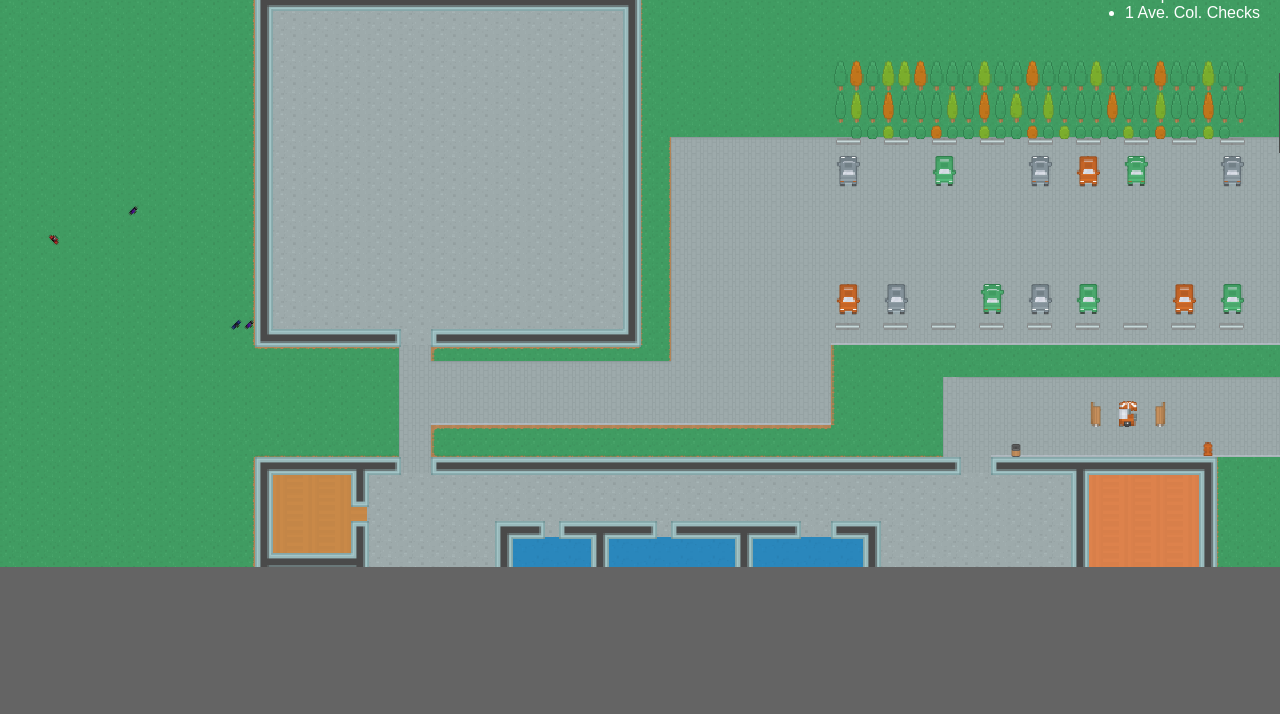
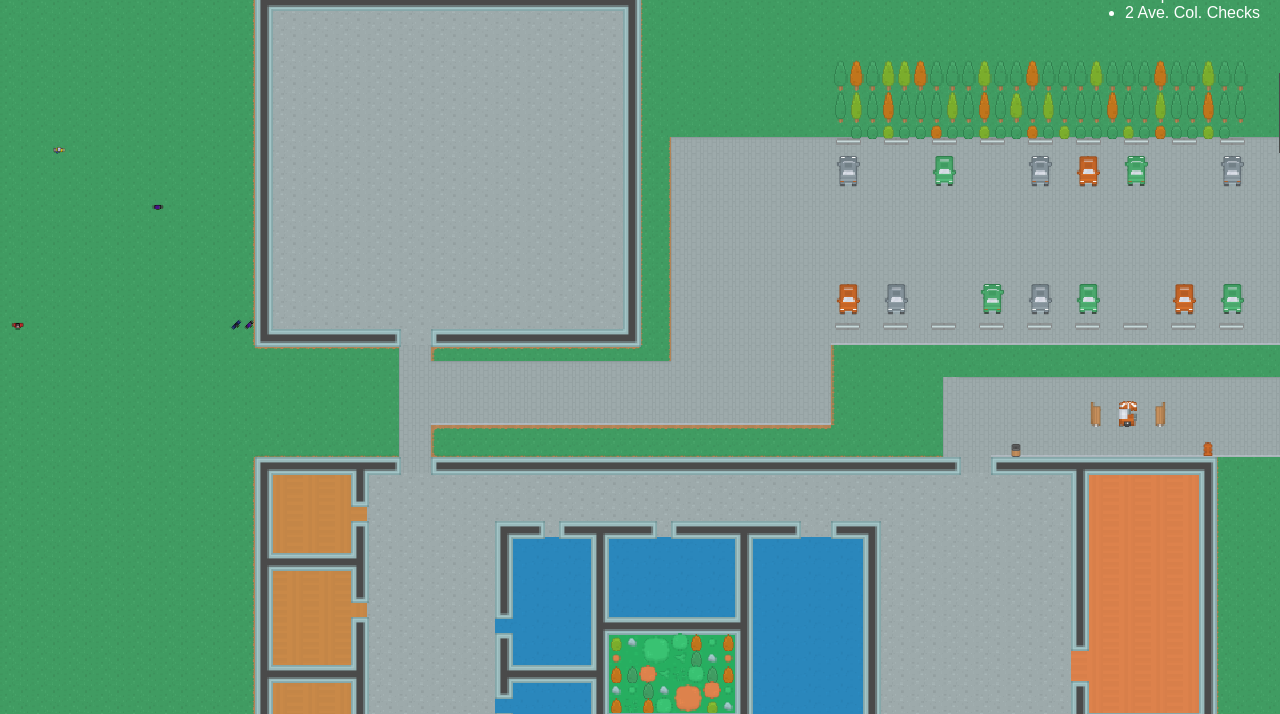
Before and after one commit to micahh2/hsu, a website with bundled scripts: page src/index.html in a window 1280 px wide. Shown: the part 86-800 px from the top of the page. Built offline with nearby package versions, Linux system fonts and the light colour scheme.

Commit message:
added fullmap support

```diff
--- a/src/camera.js
+++ b/src/camera.js
@@ -44,27 +44,26 @@ export class Camera {
    * @param {Object} arguments
    * @param {Viewport=} arguments.oldViewport - old viewport which will be returned if there
    *                                    is no difference between the new and the old viewport
-   * @param {number} arguments.width - absolute width of the screen
-   * @param {number} arguments.height - absolute height of the screen
+   * @param {number} arguments.canvasWidth - absolute width of the canvas/screen
+   * @param {number} arguments.canvasHeight - absolute height of the canvas/screen
+   * @param {number} arguments.mapWidth - absolute width of the map
+   * @param {number} arguments.mapHeight - absolute height of the map
    * @param {number} arguments.scale - an integer, 1 => no scaling
    */
   static updateViewport({
-    oldViewport, player, width, height, scale,
+    oldViewport, player, mapWidth, mapHeight, scale, canvasWidth, canvasHeight,
   }) {
-    const viewportWidth = width / scale;
-    const viewportHeight = height / scale;
+    const viewportWidth = canvasWidth / scale;
+    const viewportHeight = canvasHeight / scale;
 
-    // Viewport broken into screens
-    const centerx = Math.round((player.x + player.width / 2) / width) * width;
-    const centery = Math.round((player.y + player.height / 2) / height) * height;
 
-    // Constantly updating vieport
-    // const centerx = Math.round((player.x + player.width / 2));
-    // const centery = Math.round((player.y + player.height / 2));
+    // Constantly updating viewport
+    const centerx = Math.round((player.x + player.width / 2));
+    const centery = Math.round((player.y + player.height / 2));
 
     const viewport = {
-      x: Math.min(Math.max(0, Math.round(centerx - viewportWidth / 2)), width - viewportWidth),
-      y: Math.min(Math.max(0, Math.round(centery - viewportHeight / 2)), height - viewportHeight),
+      x: Math.min(Math.max(0, Math.round(centerx - viewportWidth / 2)), mapWidth - viewportWidth),
+      y: Math.min(Math.max(0, Math.round(centery - viewportHeight / 2)), mapHeight - viewportHeight),
       width: Math.round(viewportWidth),
       height: Math.round(viewportHeight),
       scale,
--- a/src/characters.js
+++ b/src/characters.js
@@ -28,7 +28,7 @@ export class Characters {
         ...newNPC,
         destination: Characters.newDestination({
           width, height, attack, player, npc: newNPC,
-        }),
+        })
       };
     }
 
--- a/src/main.css
+++ b/src/main.css
@@ -32,9 +32,7 @@ body {
     top: 0;
     left: 0;
     width: 100%;
-    max-width: calc(197vh);
     height: 100%;
-    max-height: calc(51vw);
 }
 #object-layer {
   z-index: -1;
--- a/src/main.js
+++ b/src/main.js
@@ -22,6 +22,7 @@ window.addEventListener('load', async () => {
     fetchTilesetData,
   ]);
 
+  const mapDim = Map.getTileMapDim(tilemap);
   const loadedTilesets = await Promise.all(Map.loadImages({ mapJson: tilemap }));
   const tileSprites = Map.loadTileMapSprites({ loadedTilesets, canvasProvider, zoomLevels: [1, 2] });
 
@@ -33,11 +34,12 @@ window.addEventListener('load', async () => {
   // const backgroundImage = document.getElementById('background');
 
   // Get bounds pixels and context
-  const layoutCanvasData = Camera.getCanvasData(layoutCanvas);
+  let layoutCanvasData = Camera.getCanvasData(layoutCanvas);
   const { canvasWidth, canvasHeight } = layoutCanvasData;
 
+  // mapDim.width, mapDim.height
   Camera.setCanvasResolution(objectCanvas, canvasWidth, canvasHeight);
-  Camera.setCanvasResolution(layoutCanvas, canvasWidth, canvasHeight);
+  Camera.setCanvasResolution(layoutCanvas, mapDim.width, mapDim.height);
 
   Map.drawTileMapToContext({
     context: layoutCanvasData.context,
@@ -47,7 +49,11 @@ window.addEventListener('load', async () => {
     zoomLevel: 1,
   });
 
+  layoutCanvasData = Camera.getCanvasData(layoutCanvas);
   const pixels = Camera.getContextPixels(layoutCanvasData);
+
+  Camera.setCanvasResolution(layoutCanvas, canvasWidth, canvasHeight);
+
   // Default layer context
   const context = objectCanvas.getContext('2d');
   context.imageSmoothingEnabled = false;
@@ -94,8 +100,8 @@ window.addEventListener('load', async () => {
     pixels,
     player: gameState.player,
     characters: gameState.characters.concat(newCharacters),
-    width: canvasWidth,
-    height: canvasHeight,
+    width: mapDim.width,
+    height: mapDim.height,
     locMap: {},
     updateStats,
     moveNPC: Characters.moveNPC,
@@ -121,8 +127,10 @@ window.addEventListener('load', async () => {
     const viewport = Camera.updateViewport({
       oldViewport,
       player: physicsState.player,
-      width: physicsState.width,
-      height: physicsState.height,
+      mapWidth: physicsState.width,
+      mapHeight: physicsState.height,
+      canvasWidth,
+      canvasHeight,
       scale: zoom ? 2 : 1,
     });
     Camera.drawScene({
--- a/src/map.js
+++ b/src/map.js
@@ -101,21 +101,20 @@ export class Map {
     tilemap, loadedTilesets, zoomLevels, canvasWidth, setCanvasResolution, sprites, canvasProvider,
   }) {
     const dim = Map.getTileMapDim(tilemap);
-    const ratio = canvasWidth / dim.width;
 
     const spriteData = {};
 
     for (const z of zoomLevels) {
       const canvas = canvasProvider();
-      const width = z * canvasWidth;
-      const height = Math.round(z * dim.height * ratio);
+      const width = z * dim.width;
+      const height = Math.round(z * dim.height);
       setCanvasResolution(canvas, width, height);
       const context = canvas.getContext('2d', { alpha: false });
       context.imageSmoothingEnabled = false;
       Map.drawTileMapToContext({
         tilemap, context, canvasProvider, loadedTilesets, sprites, zoomLevel: z,
       });
-      spriteData[width] = {
+      spriteData[z * canvasWidth] = {
         canvas,
         parts: [{
           x: 0, y: 0, width, height,
```
Also changed, not shown: src/camera.spec.js (+4 -4 lines), src/tileset.json.
